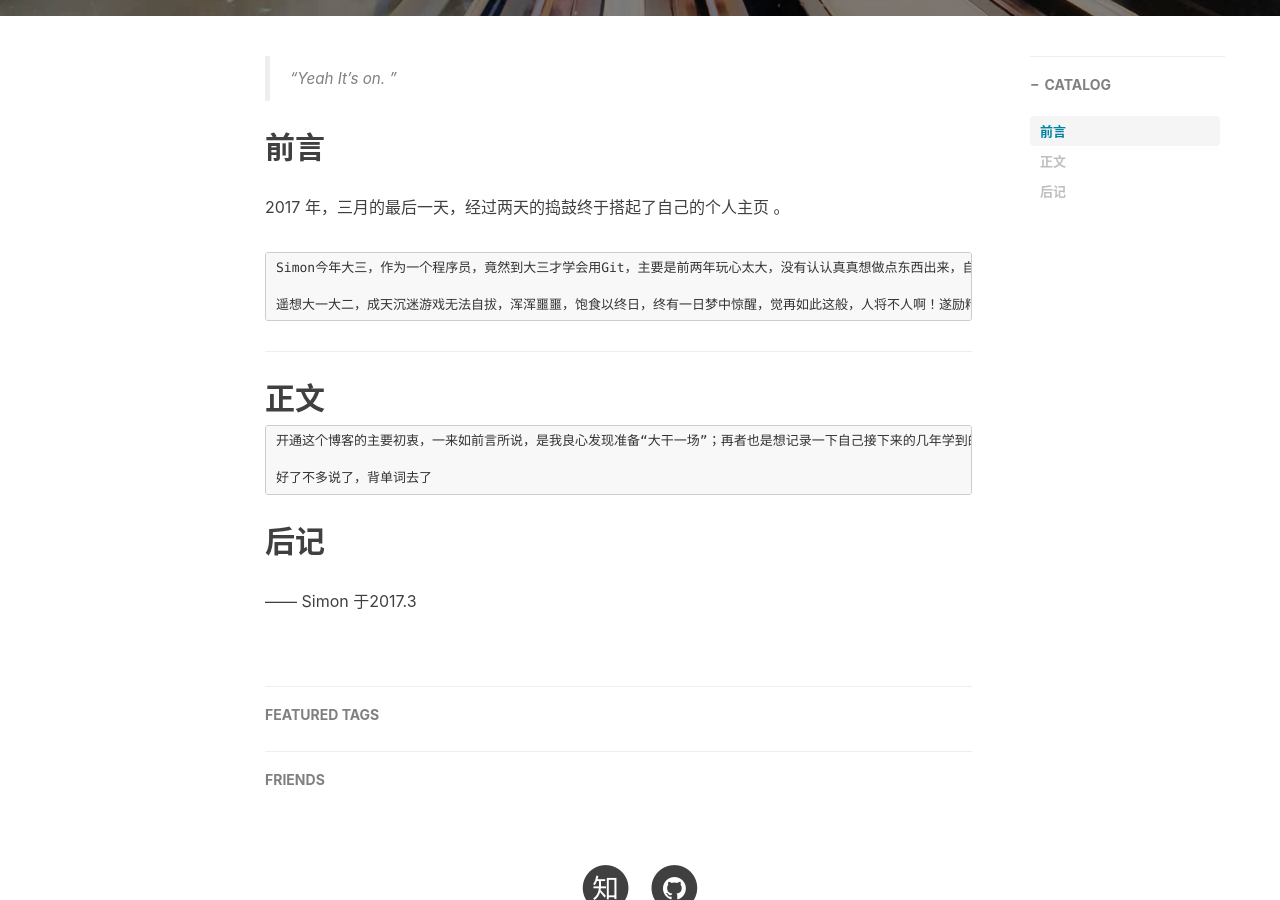
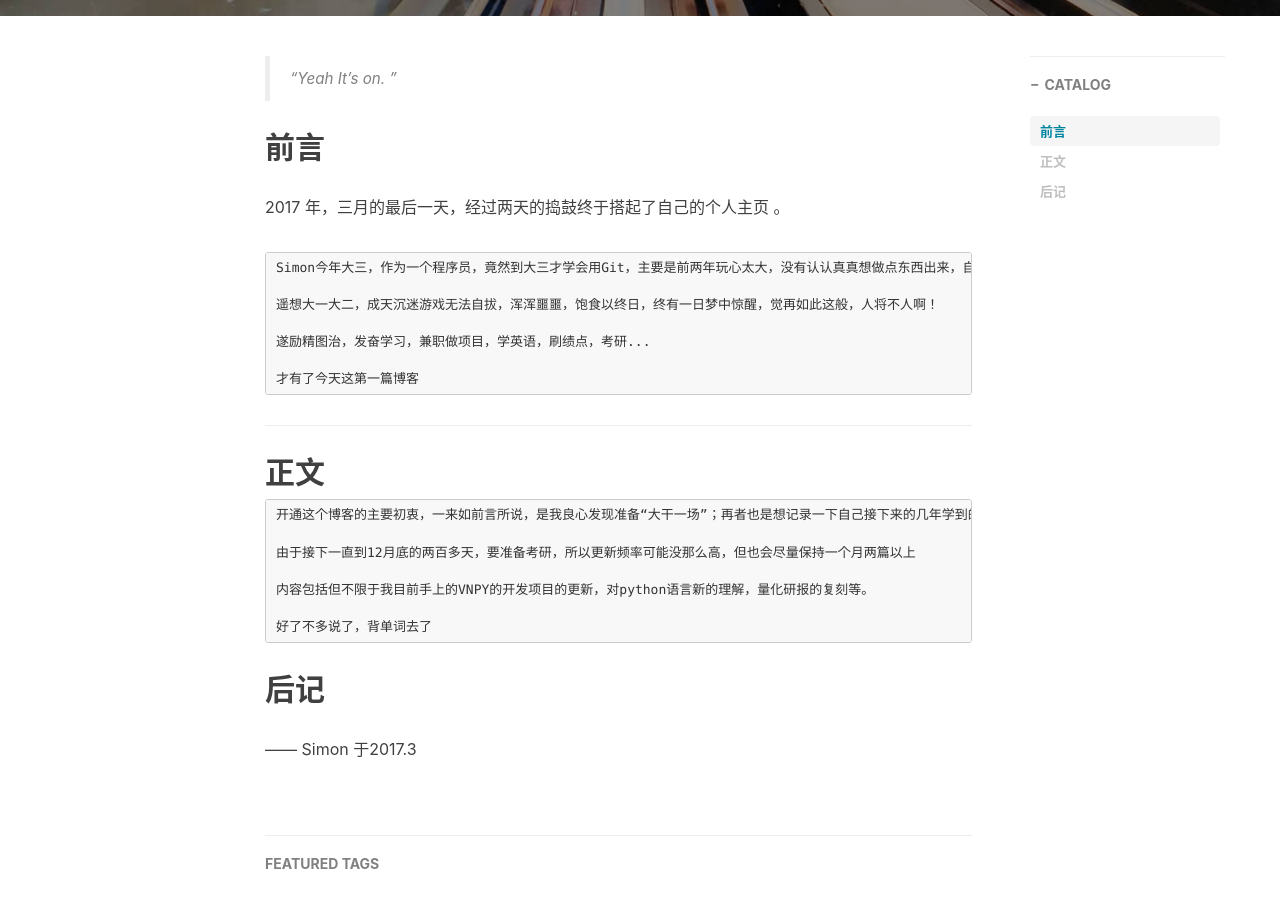
Before and after one commit to simonzgx/SimonZgx.github.io, a Jekyll site: the page built from _posts/2017-03-31-hello-GitHub.markdown, in a window 1280 px wide and 900 px high, scrolled down 507 px. Built offline with Jekyll 4.4.1, drawn with Linux system fonts in a browser that asks for light colours; nearby versions of some CDN libraries; comment, search, counter and statistics services are not loaded.

```diff
--- a/_posts/2017-03-31-hello-GitHub.markdown
+++ b/_posts/2017-03-31-hello-GitHub.markdown
@@ -21,7 +21,11 @@ tags:
 
 	Simon今年大三，作为一个程序员，竟然到大三才学会用Git，主要是前两年玩心太大，没有认认真真想做点东西出来，自然不会想到这些东西。
 
-	遥想大一大二，成天沉迷游戏无法自拔，浑浑噩噩，饱食以终日，终有一日梦中惊醒，觉再如此这般，人将不人啊！遂励精图治，发奋学习，兼职做项目，学英语，刷绩点，考研...才有了今天这第一篇博客
+	遥想大一大二，成天沉迷游戏无法自拔，浑浑噩噩，饱食以终日，终有一日梦中惊醒，觉再如此这般，人将不人啊！
+
+	遂励精图治，发奋学习，兼职做项目，学英语，刷绩点，考研...
+
+	才有了今天这第一篇博客
 
 
 <p id = "build"></p>
@@ -29,7 +33,11 @@ tags:
 
 ## 正文
 
-	开通这个博客的主要初衷，一来如前言所说，是我良心发现准备“大干一场”；再者也是想记录一下自己接下来的几年学到的东西。由于接下一直到12月底的两百多天，要准备考研，所以更新频率可能没那么高，但也会尽量保持一个月两篇以上，内容包括但不限于我目前手上的VNPY的开发项目的更新，对python语言新的理解，量化研报的复刻等。
+	开通这个博客的主要初衷，一来如前言所说，是我良心发现准备“大干一场”；再者也是想记录一下自己接下来的几年学到的东西。
+
+	由于接下一直到12月底的两百多天，要准备考研，所以更新频率可能没那么高，但也会尽量保持一个月两篇以上
+
+	内容包括但不限于我目前手上的VNPY的开发项目的更新，对python语言新的理解，量化研报的复刻等。
 
 	好了不多说了，背单词去了
 
```
